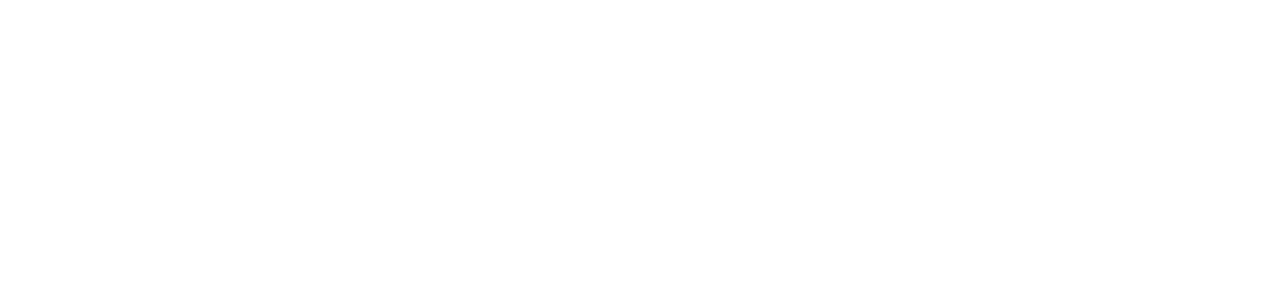
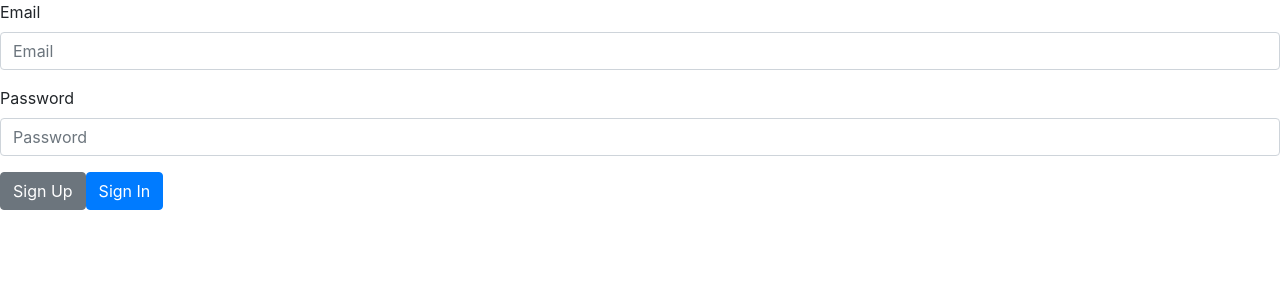
Before and after one commit to joncady/help.me, a React (Create React App) app in the folder help.me/: page / in a window 1280 px wide. Shown: the top 300 px of the page. Built offline with nearby package versions, Linux system fonts and the light colour scheme.

Commit message:
added firebase

```diff
--- a/help.me/src/App.js
+++ b/help.me/src/App.js
@@ -2,6 +2,7 @@
 import Header from './components/Header';
 import SplashScreen from './components/SplashScreen';
 import Footer from './components/Footer';
+import UserAuth from './components/UserAuth'
 
 class App extends Component {
 
@@ -10,6 +11,7 @@
       <React.Fragment>
         <Header></Header>
         <SplashScreen></SplashScreen>
+        <UserAuth></UserAuth>
         <Footer></Footer>
       </React.Fragment>
     );
--- /dev/null
+++ b/help.me/src/Config.js
@@ -0,0 +1,10 @@
+var config = {
+    apiKey: "AIzaSyCNn6rYtRi2yROfhBeCfioFWrBjH2RsG8k",
+    authDomain: "help-me-chatbot.firebaseapp.com",
+    databaseURL: "https://help-me-chatbot.firebaseio.com",
+    projectId: "help-me-chatbot",
+    storageBucket: "",
+    messagingSenderId: "236450756644"
+};
+
+export default config;
--- /dev/null
+++ b/help.me/src/components/UserAuth.js
@@ -0,0 +1,60 @@
+import React, { Component } from 'react';
+import { Form, FormGroup, Label, Input, Button, Alert } from 'reactstrap';
+import firebase from 'firebase/app';
+import 'firebase/auth';
+
+class UserAuth extends Component  {
+
+    constructor() {
+        super();
+        this.state = {
+            email: '',
+            password: '',
+            errorMessage: null
+        }
+    }
+
+    signIn = (event) => {
+        event.preventDefault();
+        firebase.auth().signInWithEmailAndPassword(this.state.email, this.state.password)
+        .then((firebaseUser) => {
+            console.log("signed in");
+            window.location.hash = "#/community"
+        }).catch((err) => this.setState({ errorMessage: err.message }));
+    }
+
+    signUp = (event) => {
+        event.preventDefault();
+        firebase.auth().createUserWithEmailAndPassword(this.state.email, this.state.password)
+        .then((firebaseUser) => {
+            firebase.auth().signInWithEmailAndPassword(this.state.email, this.state.password);
+            window.location.hash = "#/update";
+        }).catch((err) => this.setState({ errorMessage: err.message }));
+    }
+
+    updateValue = (name, value) => {
+        this.setState({
+            [name]: value
+        })
+    }
+
+    render() {
+        return (
+            <Form>
+                <FormGroup>
+                    <Label for="email">Email</Label>
+                    <Input type="email" name="email" value={this.state.email} onChange={(event) => this.updateValue("email", event.target.value)} id="email" placeholder="Email" />
+                </FormGroup>
+                <FormGroup>
+                    <Label for="examplePassword">Password</Label>
+                    <Input type="password" name="password" value={this.state.password} onChange={(event) => this.updateValue("password", event.target.value)} id="examplePassword" placeholder="Password" />
+                </FormGroup>
+                {this.state.errorMessage && <Alert color="danger">{this.state.errorMessage}</Alert>}
+                <Button onClick={(event) => this.signUp(event)}>Sign Up</Button>
+                <Button onClick={(event) => this.signIn(event)} color="primary">Sign In</Button>
+            </Form>
+        );
+    }
+}
+
+export default UserAuth
--- a/help.me/src/index.js
+++ b/help.me/src/index.js
@@ -1,7 +1,12 @@
 import React from 'react';
 import ReactDOM from 'react-dom';
 import App from './App';
+import config from './Config';
+import firebase from 'firebase/app';
 import * as serviceWorker from './serviceWorker';
+import 'bootstrap/dist/css/bootstrap.min.css';
+
+firebase.initializeApp(config);
 
 ReactDOM.render(<App />, document.getElementById('root'));
 
```
Also changed, not shown: help.me/src/components/Update.js (added, +62 -0 lines).
